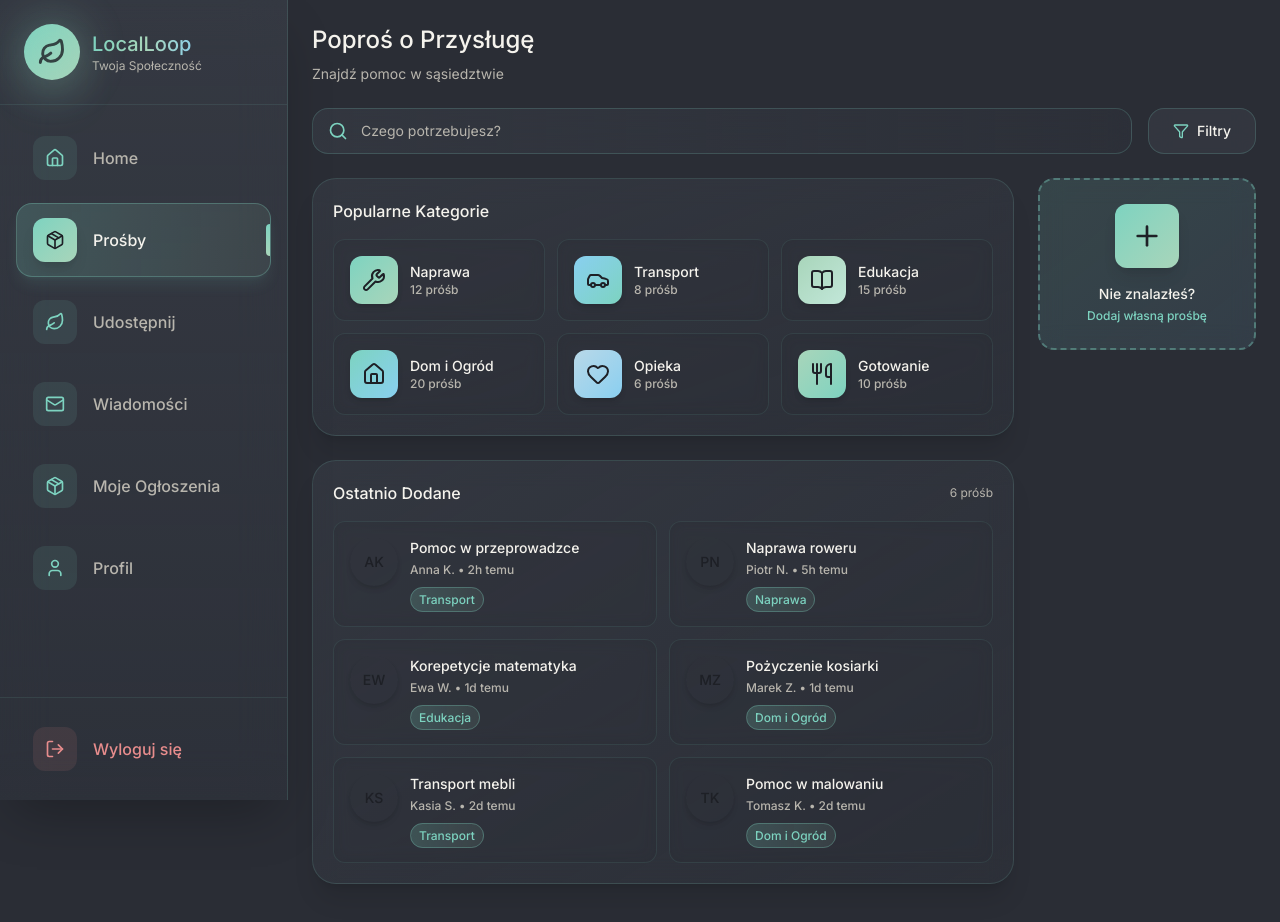
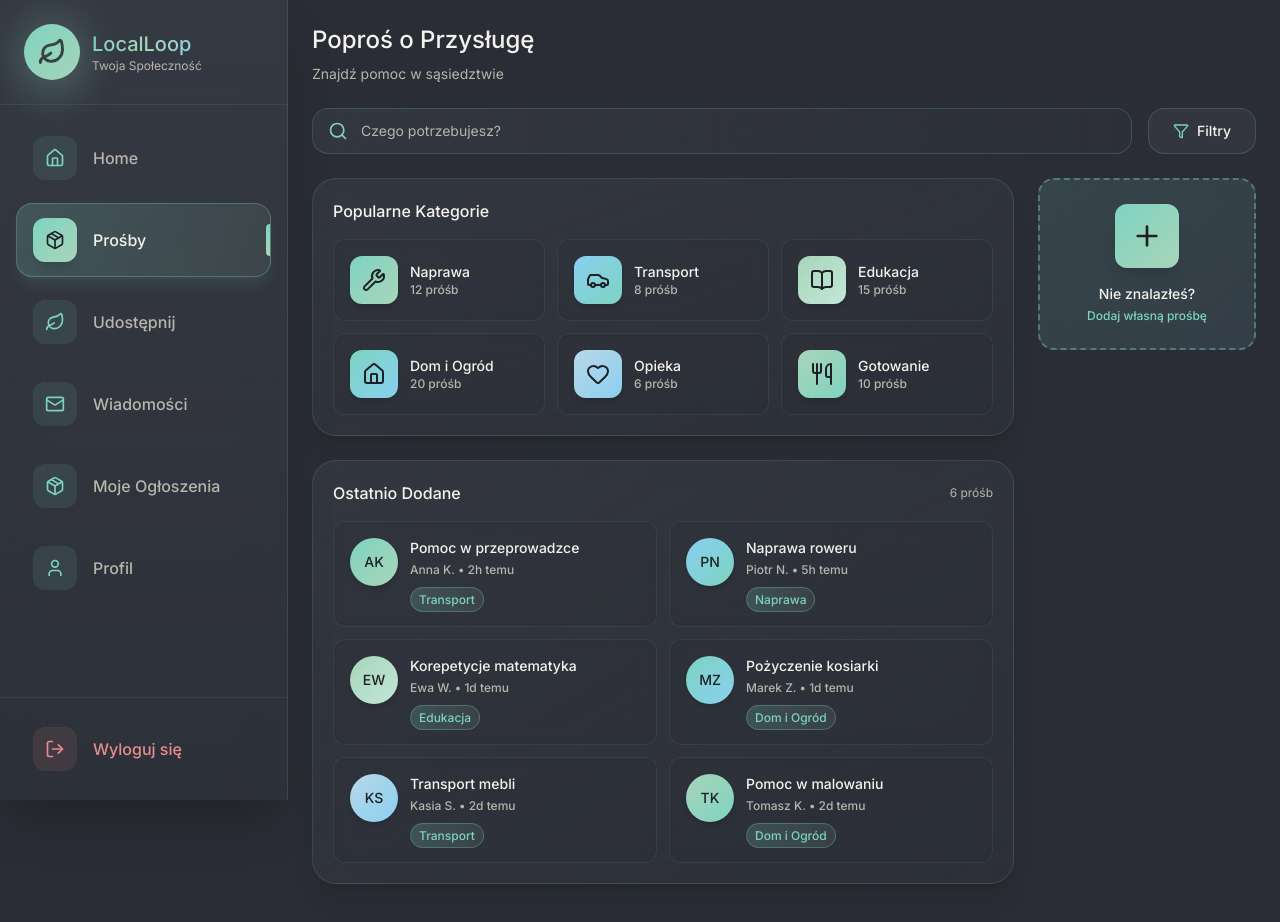
Before and after one commit to NasTiaFox30/LocalLoop, a React (Vite) app: page /request in a window 1280 px wide. Shown: the top 922 px of the page. Built offline with nearby package versions, Linux system fonts and the light colour scheme.

Commit message:
Add interface of DesktopRequestFavorProps

```diff
--- a/src/app/components/DesktopRequestFavor.tsx
+++ b/src/app/components/DesktopRequestFavor.tsx
@@ -6,6 +6,10 @@ import { Search, Wrench, Car, BookOpen, Home, Heart, Utensils, Plus, Filter } fr
 const iconMap: Record<string, React.ElementType> = {
   Wrench, Car, BookOpen, Home, Heart, Utensils,
 };
+
+interface DesktopRequestFavorProps {
+  onOpenDetail: (item: any) => void;
+}
 
 export default function DesktopRequestFavor({ onOpenDetail }: DesktopRequestFavorProps) {
   const navigate = useNavigate();
@@ -80,7 +84,7 @@ export default function DesktopRequestFavor({ onOpenDetail }: DesktopRequestFavo
                     className="w-full backdrop-blur-sm bg-[rgba(40,43,50,0.4)] border border-[#7dd3c0]/10 rounded-xl p-4 hover:border-[#7dd3c0]/25 hover:scale-[1.02] transition-all duration-300 group"
                   >
                     <div className="flex items-start gap-3">
-                      <div className={`w-12 h-12 rounded-full bg-gradient-to-br ${item.color} flex items-center justify-center flex-shrink-0 shadow-md group-hover:scale-110 transition-transform duration-300`}>
+                      <div className={`w-12 h-12 rounded-full bg-gradient-to-br ${item.avatarColor} flex items-center justify-center flex-shrink-0 shadow-md group-hover:scale-110 transition-transform duration-300`}>
                         <span className="text-sm font-medium text-[#1e2026]">{item.initials}</span>
                       </div>
                       <div className="flex-1 text-left min-w-0">
```
